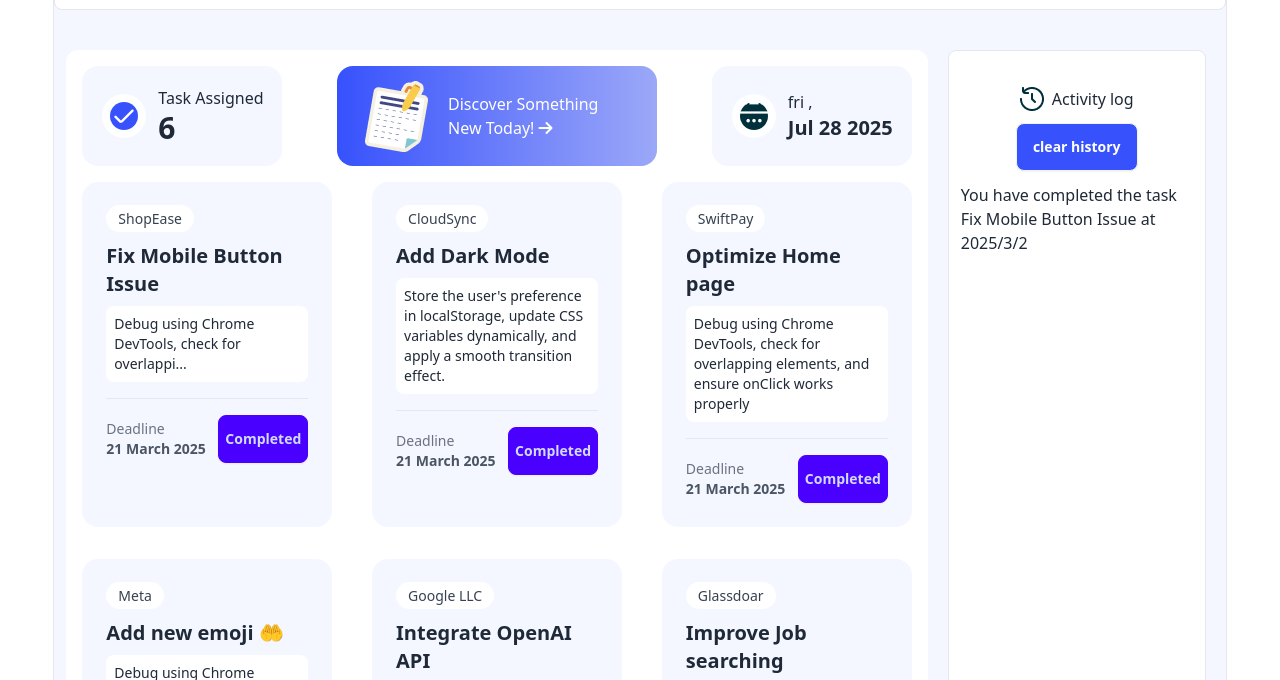
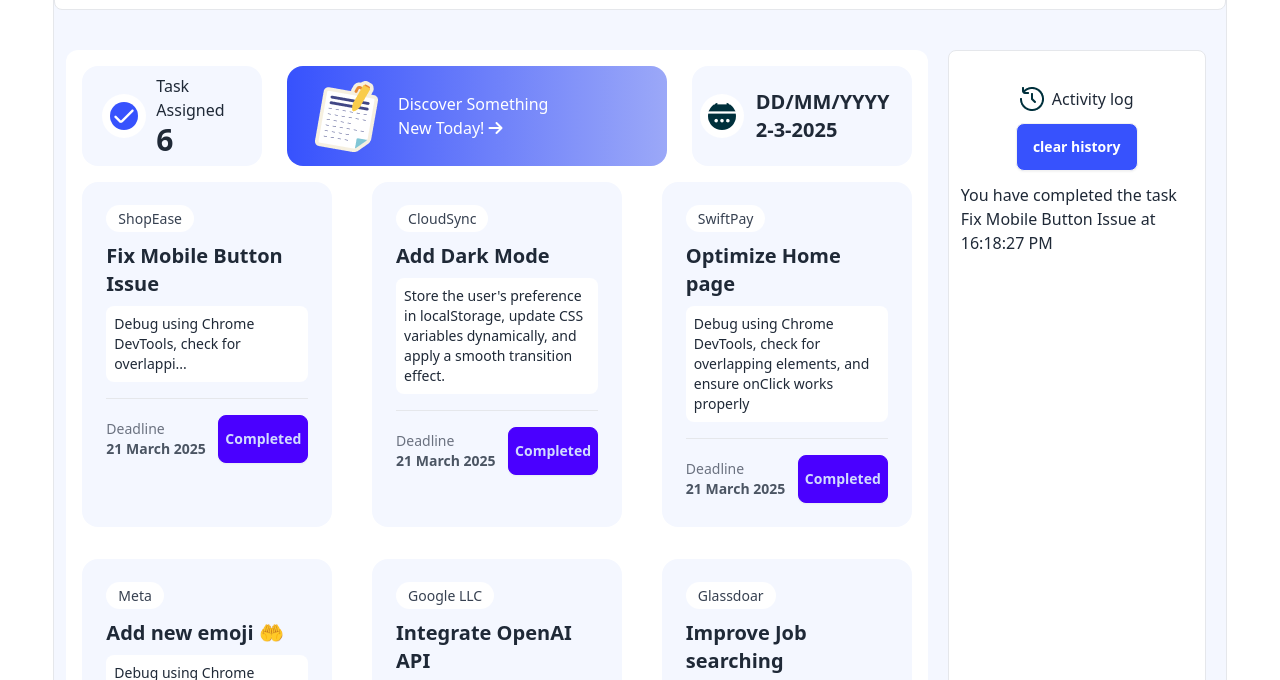
Before and after one commit to Fahad-smto/b11-assingment-04, a plain HTML site: page index.html in a window 1280 px wide. Both pictures are taken after a click on the element 207 px from the left and 443 px from the top of the page. Shown: the part 89-769 px from the top of the page. Drawn offline with nearby package versions, Linux system fonts and the light colour scheme.

Commit message:
project is ready to deploy

```diff
--- a/dev-board.js
+++ b/dev-board.js
@@ -12,7 +12,7 @@ let count1 = 23;
 let count2 = 6;
 
 
-for (var i = 0; i < buttons.length; i++) {
+   for (var i = 0; i < buttons.length; i++) {
     buttons[i].addEventListener("click", function (event) {
         let clickedButton = event.target;
         clickedButton.disabled = true;
@@ -22,12 +22,12 @@ for (var i = 0; i < buttons.length; i++) {
         document.getElementById("counter1").textContent = count1;
         document.getElementById("counter2").textContent = count2;
 
-        alert("You have completed your task");
+           alert("You have completed your task");
 
-        if (count2 === 0) {
-        alert("Congratulations! You have completed your task!");
+           if (count2 === 0) {
+            alert("Congratulations!!! You have completed your task!");
         }
-    });
+      });
 }
 
 let cardButtons = document.querySelectorAll('.card-btn-full');
@@ -35,12 +35,14 @@ let activity = document.getElementById('activity_log_text');
 
 function getDate() {
     let today = new Date();
-    let day = today.getDate();
-    let month = today.getMonth() + 1;
-    let year = today.getFullYear();
+    let hours = today.getHours();
+    let amPm = hours >= 12 ? 'PM' : 'AM';
+    let minutes = today.getMinutes();
+    let seconds = today.getSeconds();
 
 
-    return year + '/' + month + '/' + day;
+
+    return hours + ':' + minutes + ':' + seconds + ' ' + amPm;
 }
 
 for (let i = 0; i < cardButtons.length; i++) {
@@ -60,3 +62,17 @@ for (let i = 0; i < cardButtons.length; i++) {
 document.getElementById('clear_button').addEventListener('click', function () {
     activity.innerHTML = "";
 });
+
+
+// date update
+
+function dateUpdate() {
+    let today = new Date()
+    let day = today.getDate();
+    let month = today.getMonth();
+    let month1=month+1;
+    let year = today.getFullYear();
+    return day + "-" + month1 + "-" + year
+}
+
+document.getElementById('date_update').textContent = dateUpdate();
--- a/index.html
+++ b/index.html
@@ -42,7 +42,7 @@
       <div class="col-span-3 bg-white  justify-between flex rounded-xl p-4 ml-3 flex-wrap mb-7">
 
         <!-- one -->
-        <div class="flex items-center gap-3 h-[100px] w-[200px] bg-[#F4F7FF] rounded-2xl ">
+        <div class="flex items-center gap-3 h-[100px] w-[180px] bg-[#F4F7FF] rounded-2xl ">
           <div>
             <img class="ml-5 bg-white p-2 rounded-full" src="./assets/checkbox.png" alt="">
           </div>
@@ -53,7 +53,7 @@
         </div>
         <!-- two -->
         <div
-          class=" bg-[linear-gradient(to_right,#3752FD_0.25%,#6C7FFA_52.64%,#9BA8F8_99.84%)]  flex items-center gap-3 h-[100px] w-[320px] bg-[#F4F7FF] rounded-2xl">
+          class=" bg-[linear-gradient(to_right,#3752FD_0.25%,#6C7FFA_52.64%,#9BA8F8_99.84%)]  flex items-center gap-3 h-[100px] w-[380px] bg-[#F4F7FF] rounded-2xl">
           <div>
             <img class="ml-5" src="./assets/board.png" alt="">
           </div>
@@ -65,13 +65,13 @@
           </div>
         </div>
         <!-- three -->
-        <div class="flex items-center gap-3 h-[100px] w-[200px] bg-[#F4F7FF] rounded-2xl ">
+        <div class="flex items-center gap-3 h-[100px] w-[220px] bg-[#F4F7FF] rounded-2xl ">
           <div>
-            <img class="ml-5 bg-white p-2 rounded-full" src="./assets/calender.png" alt="">
+            <img class="ml-2 bg-white p-2 rounded-full" src="./assets/calender.png" alt="">
           </div>
           <div>
-            <p>fri , </p>
-            <p class="font-bold text-xl">Jul 28 2025 </p>
+            <p id="" class="font-bold text-xl">DD/MM/YYYY </p>
+            <p id="date_update" class="font-bold text-xl">Jul 28 2025 </p>
           </div>
         </div>
 
```
